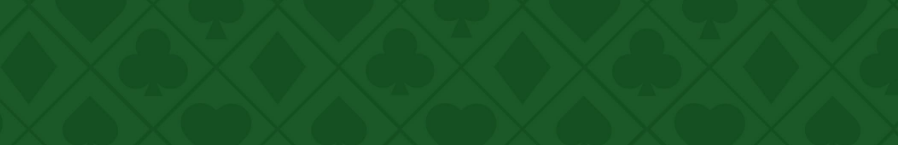
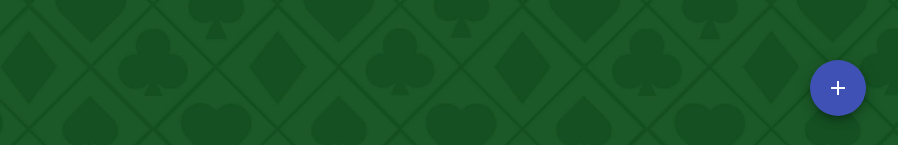
Before and after one commit to GDR1909/Ring_of_Fire, an Angular app: page /game in a window 1280 px wide. Shown: the part 652-797 px from the top of the page, without its empty margins (382-1280 px from the left). Built offline with nearby package versions, Linux system fonts and the light colour scheme.

Commit message:
implemented an add button

```diff
--- a/src/app/game/game.component.html
+++ b/src/app/game/game.component.html
@@ -7,8 +7,7 @@
         <img *ngFor="let c of [0, 1, 2, 3]; let i = index" [ngStyle]="{'right.px': i * 5}"
             src="assets/img/cards/card_cover.png">
 
-        <img (click)="takeCard()" class="top-card" style="right: 25px"
-            src="assets/img/cards/card_cover.png">
+        <img (click)="takeCard()" class="top-card" style="right: 25px" src="assets/img/cards/card_cover.png">
 
         <!-- Stack for played cards -->
         <img *ngFor="let card of game.playedCards" class="played-card" src="assets/img/cards/{{ card }}.png">
@@ -18,3 +17,7 @@
             src="assets/img/cards/{{ currentCard }}.png">
     </div>
 </div>
+
+<button mat-fab color="primary" class="btn-add">
+    <mat-icon>add</mat-icon>
+</button>
--- a/src/app/game/game.component.scss
+++ b/src/app/game/game.component.scss
@@ -45,12 +45,15 @@
     0% {
         transform: scale(1);
     }
+
     25% {
         transform: scale(1.7);
     }
+
     50% {
         transform: scale(1.7);
     }
+
     100% {
         transform: scale(1.3) translateX(160px) translateY(-200px) rotate(-10deg);
     }
@@ -60,3 +63,9 @@
     position: absolute;
     right: 0;
 }
+
+.btn-add {
+    position: absolute;
+    right: 32px;
+    bottom: 32px;
+}
--- a/src/app/game/game.component.ts
+++ b/src/app/game/game.component.ts
@@ -2,11 +2,14 @@
 import { Component } from '@angular/core';
 import { Game } from '../../models/game';
 import { PlayerComponent } from '../player/player.component';
+import { MatButtonModule } from '@angular/material/button';
+import { MatIconModule } from '@angular/material/icon';
+
 
 @Component({
   selector: 'app-game',
   standalone: true,
-  imports: [CommonModule, PlayerComponent],
+  imports: [CommonModule, PlayerComponent, MatButtonModule, MatIconModule],
   templateUrl: './game.component.html',
   styleUrl: './game.component.scss'
 })
```
